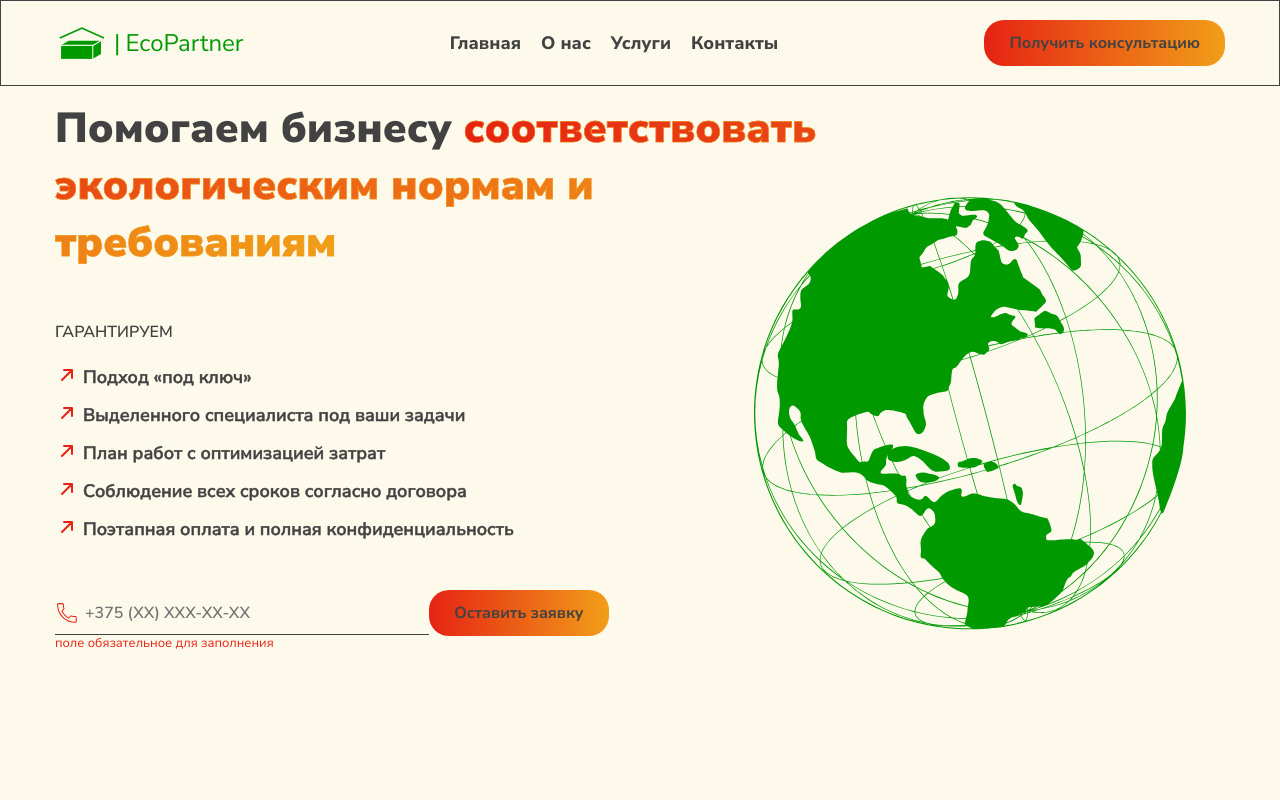
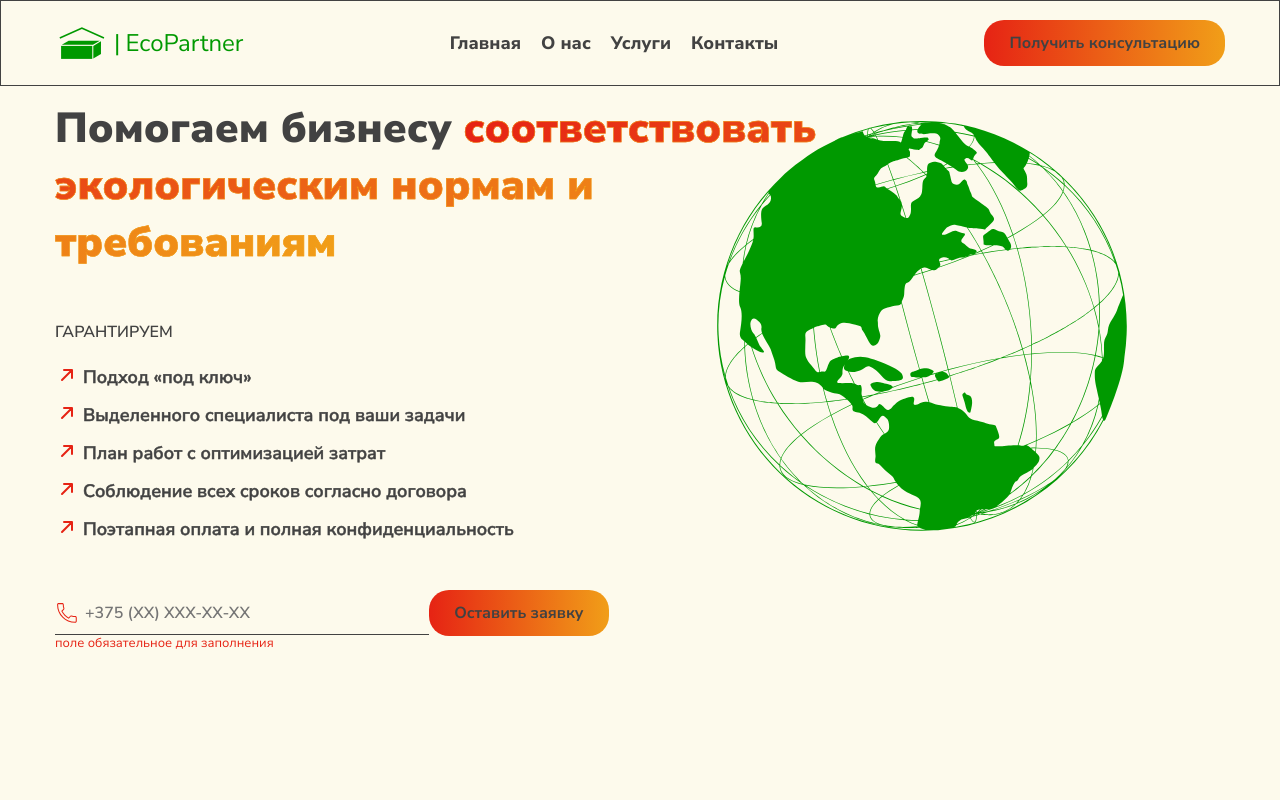
Before and after one commit to Alllena/LandingEcology, a website: page src/index.html in a window 1280 px wide. Shown: the top 800 px of the page. Drawn offline with nearby package versions, Linux system fonts and the light colour scheme; files that its build step writes are made by us from their sources; files whose address does not match are found by name.

Commit message:
fixed image effect added

```diff
--- a/src/scss/components/promo.scss
+++ b/src/scss/components/promo.scss
@@ -9,10 +9,11 @@
    }
 
    .promo__img {
-      position: absolute;
+      position: fixed;
       top: 10%;
-      right: 0;
-      width: 45%;
+      right: 8%;
+      width: 40%;
+      z-index: -1;
    }
 
    .promo__tel {
```
